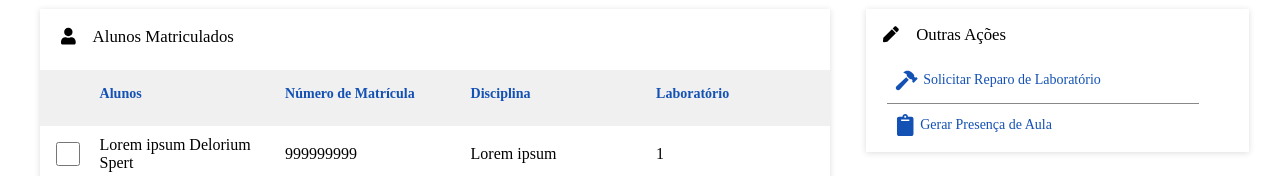
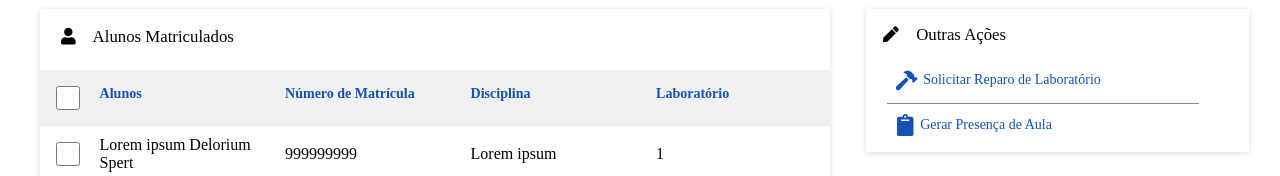
Before and after one commit to MATA63-UFBA-Gerenciamento-de-Labs/frontEnd, a Next.js app: page /tela-professor in a window 1280 px wide. Shown: the part 168-344 px from the top of the page. Built offline with nearby package versions, Linux system fonts and the light colour scheme.

Commit message:
Delete from table

```diff
--- a/pages/components/table/table.jsx
+++ b/pages/components/table/table.jsx
@@ -1,33 +1,71 @@
 import styles from './table.module.css'
 import Title from '../title/title.jsx'
-function createHeader(params){
+
+export function deleteUser( data, setData ){
+    var ar = [... data];
+
+    setData( ar.filter( e => !e.selected ) );
+}
+
+export function TODO( data, setData ){
+    alert("TODO - abrir modal")
+}
+
+function createHeader(params, data, setData){
 
     var ar = [];
 
     params.forEach(op => {
+        if(op.display == "check")
+                ar.push(
+                    <div className={styles.squareDiv} >
+                        <input type="checkbox"
+                            onClick={ ( event ) => {
+                                var ar = [... data];
+                                ar.forEach( e => e.selected = event.target.checked);
+                                setData(ar);
+                                var checkbox = document.querySelectorAll(`.${styles.squareDiv} input`);
+                                checkbox.forEach( e => e.checked = event.target.checked);
+                            } }
+                        />
+                    </div>
+                )
+
+            else
             ar.push(
                 <div className={styles.param} style={{width:100/params.length + "%;"}}>
                     {op.display}
                 </div>
+
         )
     });
 
     return ar;
 }
 
-function createEntrys(params, data){
-
+function createEntrys(params, data, setData){
     var ar = [];
 
     data.forEach(e => {
+        var entry = [
 
-        var entry = [
-            <div className={styles.squareDiv}>
-                <input type="checkbox" />
-            </div>
         ];
 
         params.forEach(p => {
+            if(p.display == "check")
+                entry.push(
+                    <div className={styles.squareDiv}>
+                        <input type="checkbox" id={e.id + "input"}
+                            onClick={ ( event ) => {
+                                var ar = [... data];
+                                ar[ar.indexOf( e )].selected = event.target.checked;
+                                setData(ar);
+                            } }
+                        />
+                    </div>
+                )
+
+            else
                 entry.push(
                 <div className={styles.entryDataParam} style={{width:100/params.length + "%;"}}>
                     {e[p.atribute]}
@@ -45,7 +83,7 @@ function createActions(){
 
 }
 
-export default function Table( {title, titleImage, params, data, actions} ){
+export default function Table( {title, titleImage, params, data, setData, actions} ){
     return(
             <div className={styles.table}>
                 <div className={styles.tableTitle}>
@@ -55,10 +93,10 @@ export default function Table( {title, titleImage, params, data, actions} ){
                     />
                 </div>
                 <div className={styles.header}>
-                    {createHeader( params || [] )}
+                    {createHeader( params || [], data || [], setData )}
                 </div>
                 <div className={styles.data}>
-                    {createEntrys( params || [], data || [] )}
+                    {createEntrys( params || [], data || [], setData )}
                 </div>
                 <div className={styles.actions}>
                     {actions}
--- a/pages/components/table/table.module.css
+++ b/pages/components/table/table.module.css
@@ -1,6 +1,5 @@
 .header{
     display: flex;
-    padding-left: 48px;
     box-sizing: border-box;
     background: var(--gray-gray-05, #F0F0F0);
 
--- a/pages/tela-professor/index.jsx
+++ b/pages/tela-professor/index.jsx
@@ -1,6 +1,6 @@
 import Image from 'next/image'
 import Header from '../components/topbar/topbar.jsx'
-import Table from '../components/table/table.jsx'
+import Table,{ deleteUser, TODO } from '../components/table/table.jsx'
 import Lab from '../components/lab/lab.jsx'
 import Button from '../components/button/button.jsx'
 
@@ -12,40 +12,44 @@ import pc from '../assets/pc.svg';
 import styles from './telaProfessor.module.css'
 import SideCard from '../components/sideCard/sideCard.jsx'
 import Action from '../components/action/action.jsx'
+import { useState } from 'react'
+
+
 
 export default function index(){
 
     var params = [
+        {display:"check"},
         {display:"Alunos", atribute:"name"},
         {display:"Número de Matrícula", atribute:"num"},
         {display:"Disciplina", atribute:"disci"},
         {display:"Laboratório", atribute:"lab"},
     ];
 
-    var data = [
-        {name:"Lorem ipsum Delorium Spert", num:"999999999", disci:"Lorem ipsum", lab:"1"},
-        {name:"Lorem ipsum Delorium Spert", num:"999999999", disci:"Lorem ipsum", lab:"2"},
-        {name:"Lorem ipsum Delorium Spert", num:"999999999", disci:"Lorem ipsum", lab:"3"},
-        {name:"Lorem ipsum Delorium Spert", num:"999999999", disci:"Lorem ipsum", lab:"4"},
-        {name:"Lorem ipsum Delorium Spert", num:"999999999", disci:"Lorem ipsum", lab:"5"},
-        {name:"Lorem ipsum Delorium Spert", num:"999999999", disci:"Lorem ipsum", lab:"6"},
-        {name:"Lorem ipsum Delorium Spert", num:"999999999", disci:"Lorem ipsum", lab:"7"},
-        {name:"Lorem ipsum Delorium Spert", num:"999999999", disci:"Lorem ipsum", lab:"8"},
-        {name:"Lorem ipsum Delorium Spert", num:"999999999", disci:"Lorem ipsum", lab:"9"},
-        {name:"Lorem ipsum Delorium Spert", num:"999999999", disci:"Lorem ipsum", lab:"10"},
-        {name:"Lorem ipsum Delorium Spert", num:"999999999", disci:"Lorem ipsum", lab:"11"},
-    ];
+    var [data, setData] = useState([
+        {id:1,  selected:false, name:"Lorem ipsum Delorium Spert", num:"999999999", disci:"Lorem ipsum", lab:"1"},
+        {id:2,  selected:false, name:"Lorem ipsum Delorium Spert", num:"999999999", disci:"Lorem ipsum", lab:"2"},
+        {id:3,  selected:false, name:"Lorem ipsum Delorium Spert", num:"999999999", disci:"Lorem ipsum", lab:"3"},
+        {id:4,  selected:false, name:"Lorem ipsum Delorium Spert", num:"999999999", disci:"Lorem ipsum", lab:"4"},
+        {id:5,  selected:false, name:"Lorem ipsum Delorium Spert", num:"999999999", disci:"Lorem ipsum", lab:"5"},
+        {id:6,  selected:false, name:"Lorem ipsum Delorium Spert", num:"999999999", disci:"Lorem ipsum", lab:"6"},
+        {id:7,  selected:false, name:"Lorem ipsum Delorium Spert", num:"999999999", disci:"Lorem ipsum", lab:"7"},
+        {id:8,  selected:false, name:"Lorem ipsum Delorium Spert", num:"999999999", disci:"Lorem ipsum", lab:"8"},
+        {id:9,  selected:false, name:"Lorem ipsum Delorium Spert", num:"999999999", disci:"Lorem ipsum", lab:"9"},
+        {id:10, selected:false, name:"Lorem ipsum Delorium Spert", num:"999999999", disci:"Lorem ipsum", lab:"10"},
+        {id:11, selected:false, name:"Lorem ipsum Delorium Spert", num:"999999999", disci:"Lorem ipsum", lab:"11"},
+    ]);
 
     var actions = [
         <Button
             text={"Fornecer Acesso"}
             color={"blue"}
-            onClick={()=>{}}
+            onClick={()=>{ TODO( data, setData) }}
         />,
         <Button
             text={"Remover Acesso"}
             color={"blue"}
-            onClick={()=>{}}
+            onClick={()=>{ deleteUser( data, setData ) }}
         />,
     ];
 
@@ -96,6 +100,8 @@ export default function index(){
 
                         data={data}
 
+                        setData={setData}
+
                         actions={actions}
                     />
                 </div>
```
Also changed, not shown: pages/tela-tecnico/index.jsx (+22 -19 lines). Lines whose indentation alone changed are shown as unchanged.
